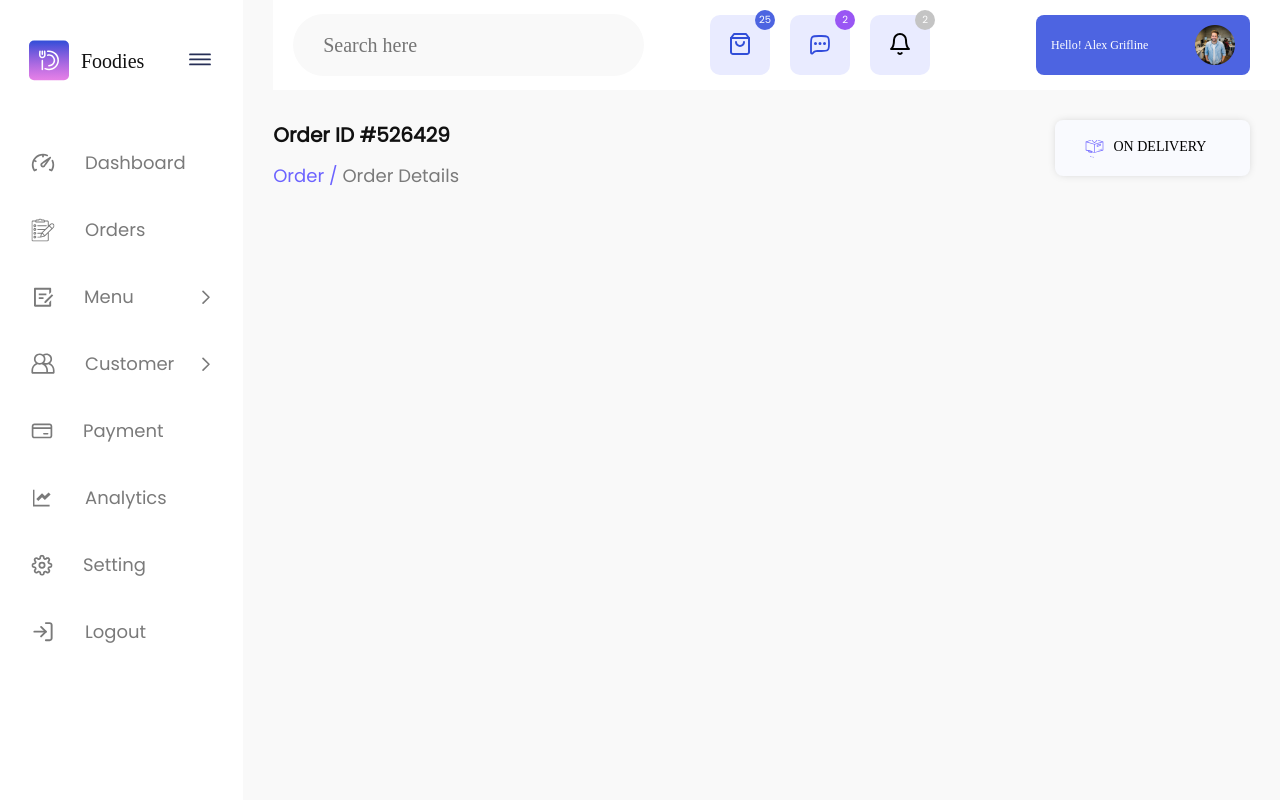
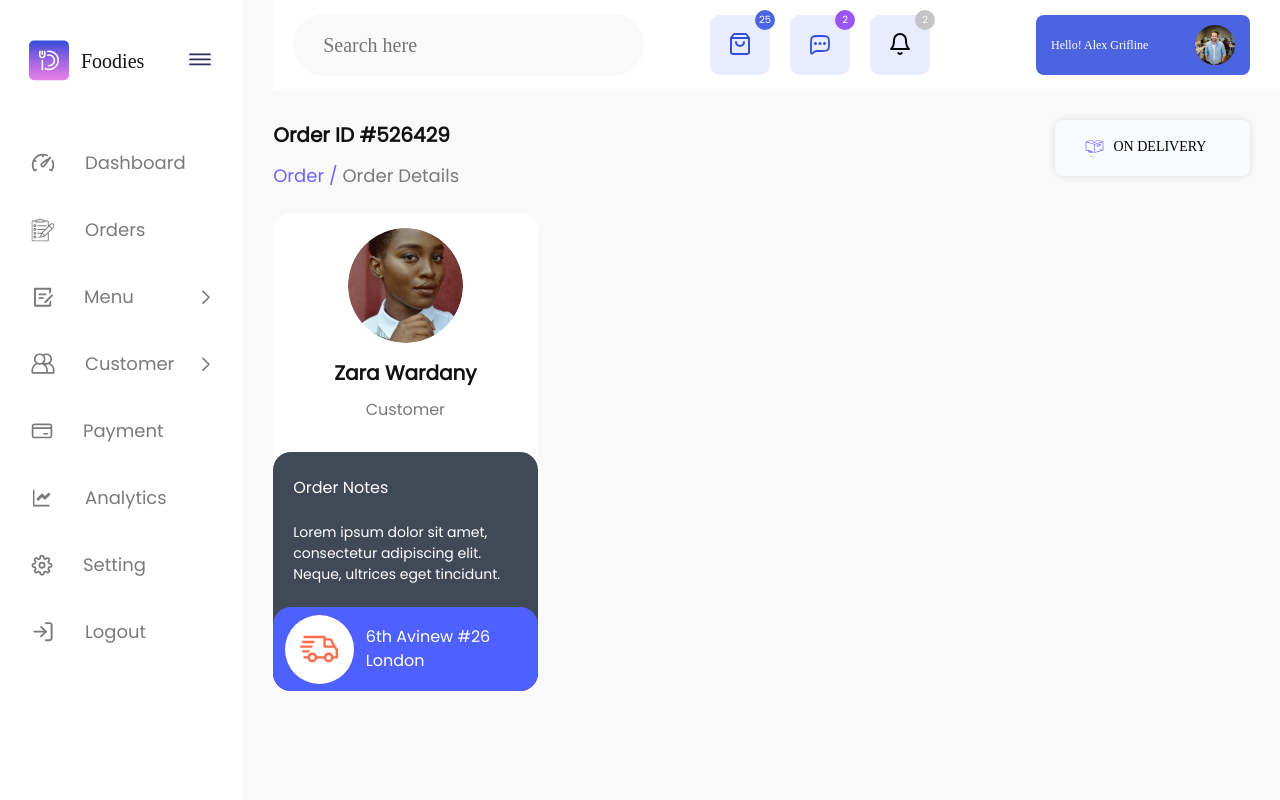
Before and after one commit to valentinProtasevich/Foodies, a website: page index.html in a window 1280 px wide. Shown: the top 800 px of the page. Drawn offline with Linux system fonts and the light colour scheme; a web font is replaced by a local one.

Commit message:
Created the customer

```diff
--- a/css/style.css
+++ b/css/style.css
@@ -475,3 +475,134 @@ body {
   text-transform: uppercase;
   color: #000000;
 }
+
+/* ?customer */
+
+.customer {
+  margin-left: 30px;
+
+  display: grid;
+  grid-template-rows: auto 239px;
+
+  background: #FFFFFF;
+  border-radius: 18px;
+}
+
+.customer__description {
+  display: grid;
+  grid-template-rows: 130px 50px 59px;
+  justify-items: center;
+  align-items: center;
+}
+
+.customer__description img {
+  align-self: end;
+
+  border-radius: 57.5px
+}
+
+.customer__description p {
+  margin: 0;
+}
+
+.custumer__name {
+  padding-top: 10px;
+
+  font-family: 'Poppins';
+  font-style: normal;
+  font-weight: 700;
+  font-size: 20px;
+  line-height: 30px;
+
+  color: #111111;
+}
+
+.customer__text {
+  padding-top: 5px;
+
+  align-self: start;
+
+  font-family: 'Poppins';
+  font-style: normal;
+  font-weight: 400;
+  font-size: 16px;
+  line-height: 24px;
+
+  color: #7A7A7A;
+}
+
+.customer__order {
+  display: grid;
+  grid-template-rows: 65% 35%;
+
+  background: #404A56;
+  border-radius: 18px;
+}
+
+.customer__order-notes {
+  display: grid;
+  padding-top: 24px;
+  padding-left: 20px;
+  padding-right: 20px;
+
+  overflow: auto;
+}
+
+.customer__order-notes p {
+  margin: 0;
+
+  font-family: 'Poppins';
+  font-style: normal;
+
+  color: #FFFFFF;
+}
+
+.customer__order-text1 {
+  font-weight: 400;
+  font-size: 16px;
+  line-height: 24px;
+}
+
+.customer__order-text2 {
+  font-weight: 400;
+  font-size: 14px;
+  line-height: 21px;
+}
+
+.customer__order-arriving {
+  display: grid;
+  grid-template-columns: 35% 65%;
+  align-items: center;
+
+  background: #4E60FF;
+  border-radius: 18px;
+}
+
+.customer__carImg {
+  justify-self: center;
+
+  display: flex;
+
+  justify-content: center;
+  align-items: center;
+
+
+  width: 69px;
+  height: 69px;
+
+  border-radius: 34.5px;
+
+  background: #FFFFFF;
+}
+
+.customer__address {
+  justify-self: start;
+
+  font-family: 'Poppins';
+  font-style: normal;
+  font-weight: 400;
+  font-size: 16px;
+  line-height: 24px;
+
+  color: #FFFFFF;
+}
--- a/index.html
+++ b/index.html
@@ -92,9 +92,28 @@
     <img src="img/status/package.svg" alt="Package" width="18.56px">
     <p>On delivery</p>
   </div>
-  <div class="customer">
-
-  </div>
+  <article class="customer">
+    <div class="customer__description">
+      <img src="img/customer/avatar.jpg" alt="Avatar" width="115px" height="115px">
+      <p class="custumer__name">Zara Wardany</p>
+      <p class="customer__text">Customer</p>
+    </div>
+    <div class="customer__order">
+      <div class="customer__order-notes">
+        <p class="customer__order-text1">Order Notes</p>
+        <p class="customer__order-text2">Lorem ipsum dolor sit amet, consectetur adipiscing elit.
+          Neque, ultrices eget tincidunt.</p>
+      </div>
+      <div class="customer__order-arriving">
+        <div class="customer__carImg">
+          <img src="img/customer/car.svg" alt="Car" width="38px" height="38px">
+        </div>
+        <div class="customer__address">
+          6th Avinew #26 London
+        </div>
+      </div>
+    </div>
+  </article>
   <div class="items">
 
   </div>
```
Also changed, not shown: img/customer/avatar.jpg (added), img/customer/car.svg (added).
